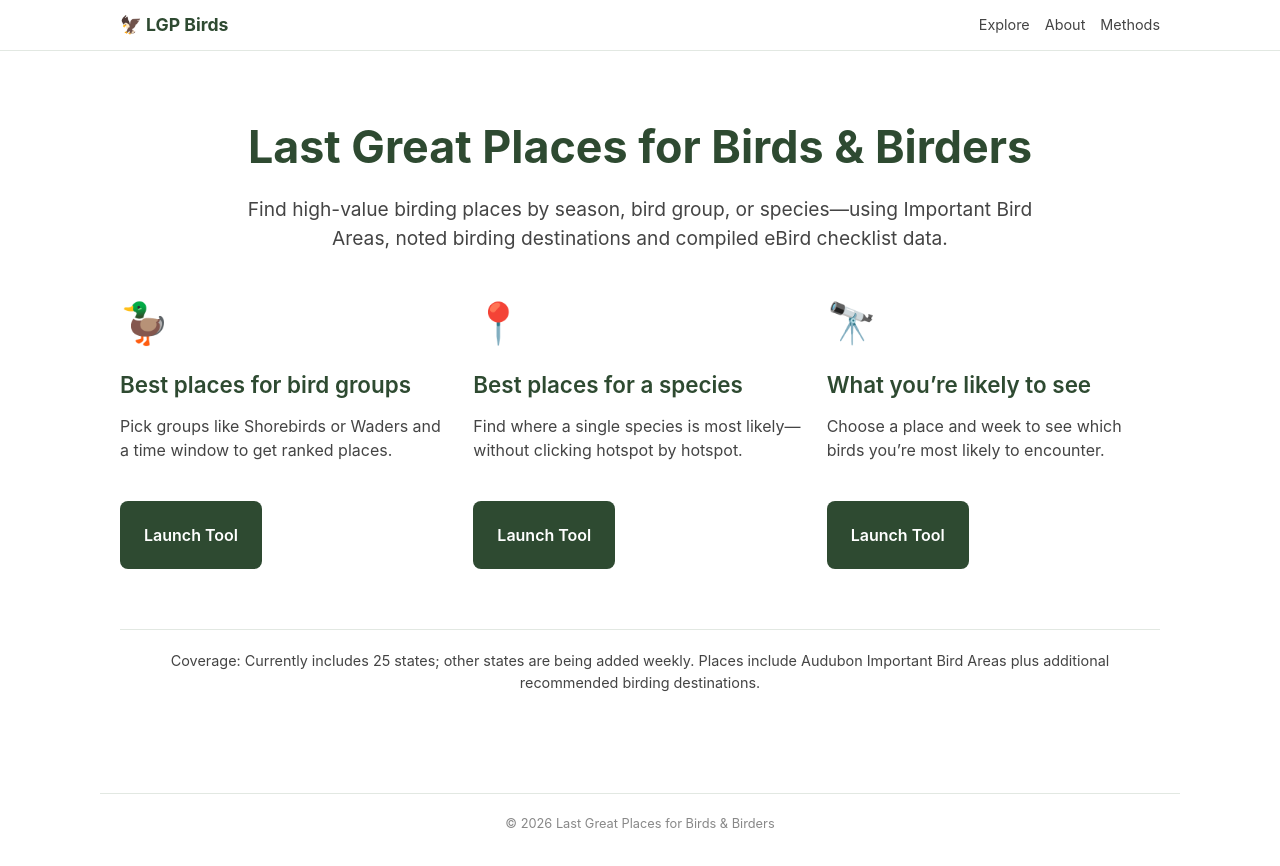
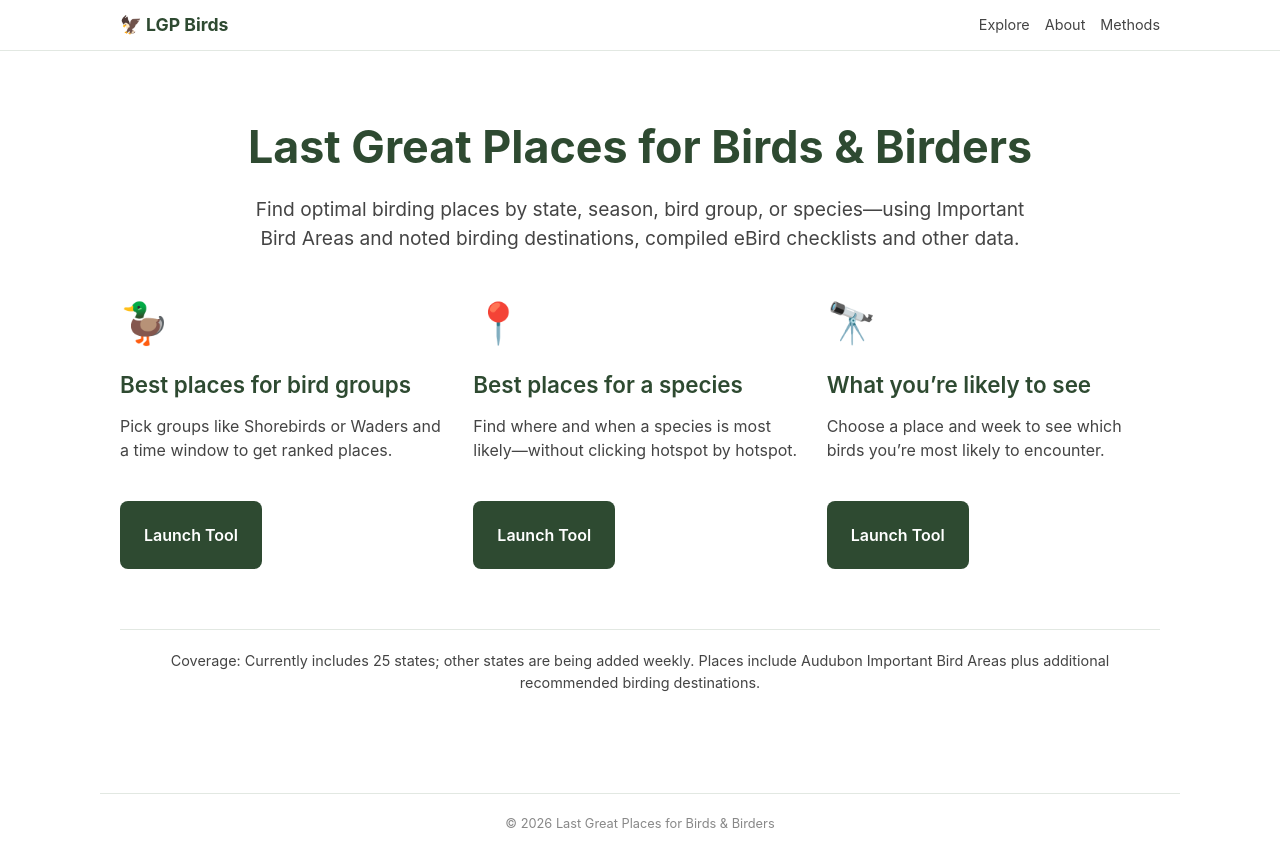
Before and after one commit to lastgreatplaces/LGP-Birds, a Next.js app: page / in a window 1280 px wide. Shown: the top 866 px of the page. Built offline with nearby package versions, Linux system fonts and the light colour scheme.

Commit message:
Enhance description for species likelihood and birding places

```diff
--- a/app/page.tsx
+++ b/app/page.tsx
@@ -10,7 +10,7 @@ export default function HomePage() {
     },
     {
       title: "Best places for a species",
-      desc: "Find where a single species is most likely—without clicking hotspot by hotspot.",
+      desc: "Find where and when a species is most likely—without clicking hotspot by hotspot.",
       link: "/explore/places_for_species", // We will build this later
       icon: "📍"
     },
@@ -27,7 +27,7 @@ export default function HomePage() {
       <header style={{ marginTop: '50px', marginBottom: '40px', textAlign: 'center' }}>
         <h1 style={{ fontSize: '2.8rem' }}>Last Great Places for Birds & Birders</h1>
         <p style={{ fontSize: '1.2rem', maxWidth: '800px', margin: '20px auto', color: '#444' }}>
-          Find high-value birding places by season, bird group, or species—using Important Bird Areas, noted birding destinations and compiled eBird checklist data.
+          Find optimal birding places by state, season, bird group, or species—using Important Bird Areas and noted birding destinations, compiled eBird checklists and other data.
         </p>
       </header>
 
```
